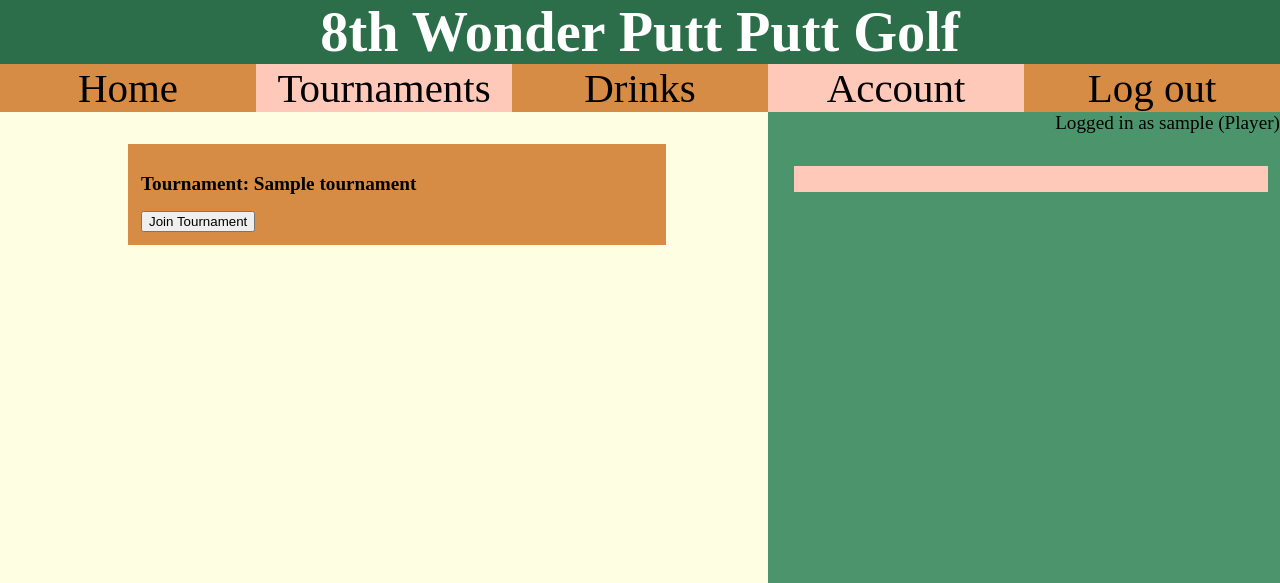
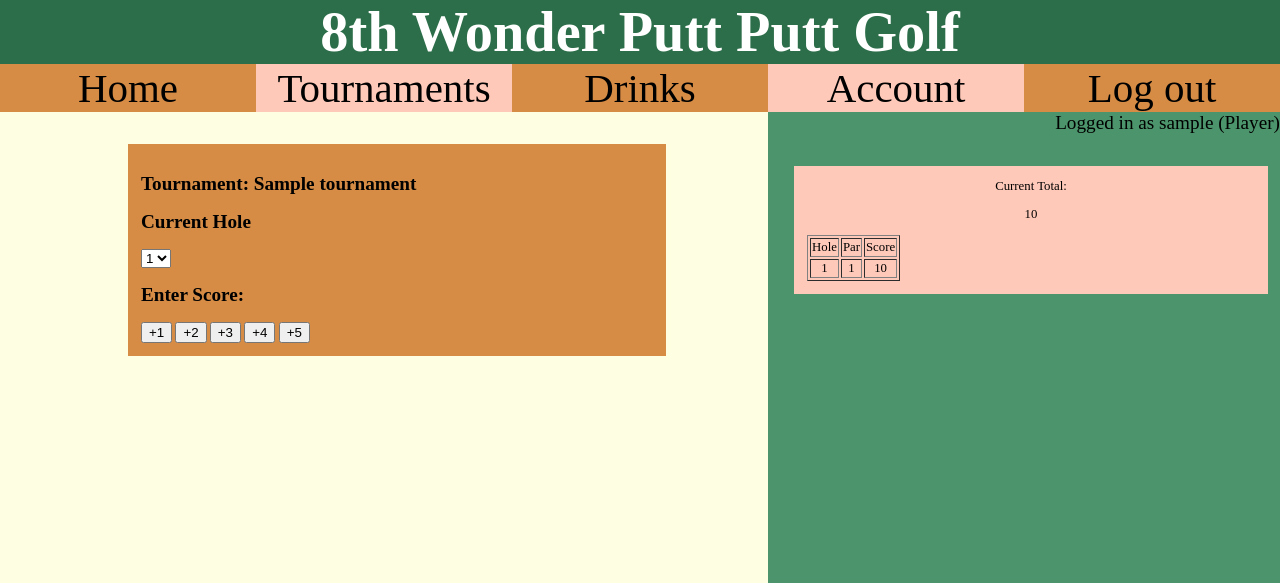
Before and after one commit to PokeGon/8th-Wonder, a Django app: a page that uses src/main/templates/navBar.html in a window 1280 px wide. Shown: the top 583 px of the page. Run offline with Django 3.2, Linux system fonts and the light colour scheme; a user stored in the database is signed in; tables that the repository leaves empty hold one stand-in row (values such as "Sample post").

Commit message:
Tournament updates

```diff
--- a/src/main/models.py
+++ b/src/main/models.py
@@ -161,7 +161,8 @@
 
 
 class Tournament(models.Model):
-    name = models.CharField(max_length=300, primary_key=True, unique=True)
+    id = models.AutoField(primary_key=True)
+    name = models.CharField(max_length=300, unique=True)
     date = models.DateField(unique=True)
     startTime = models.TimeField(default=datetime.time(9, 00))
     endTime = models.TimeField(default=datetime.time(14, 30))
--- a/src/main/views.py
+++ b/src/main/views.py
@@ -15,12 +15,13 @@
         tourney = Tournament.objects.get(name=tournamentName)
         nextHole = 1
         if request.method == "POST":
-            hole = Hole.objects.get(holeNumber=request.POST.get('hole'))
-            nextHole = int(request.POST.get('hole')) + 1
-            score = Score.objects.get(tournament=tourney, player=request.user.player, hole=hole)
             if request.POST.get('join'):
                 request.user.player.joinTournament(tourney)
-            elif request.POST.get('add_1'):
+            else:
+                hole = Hole.objects.get(holeNumber=request.POST.get('hole'))
+                nextHole = int(request.POST.get('hole')) + 1
+                score = Score.objects.get(tournament=tourney, player=request.user.player, hole=hole)
+            if request.POST.get('add_1'):
                 score.score = 1
                 score.save()
             elif request.POST.get('add_2'):
@@ -304,14 +305,23 @@
 
 
 def tournamentEdit(request, tournamentName):
+    # This functionality is developmental
     if request.method == "POST":
-
-        ...
+        tournamentUpdate = Tournament.objects.get(name=tournamentName)
+        tournamentUpdate.name = request.POST.get('tournamentName')
+        tournamentUpdate.date = request.POST.get('date')
+        tournamentUpdate.startTime = request.POST.get('startTime')
+        tournamentUpdate.endTime = request.POST.get('endTime')
+        for hole in Hole.objects.all():
+            if request.POST.get(hole.holeNumber):
+                tournamentUpdate.holes.add(hole)
+            else:
+                tournamentUpdate.holes.remove(hole)
     tourney = Tournament.objects.get(name=tournamentName)
     if request.user.user_type == 4 or (request.user.user_type == 2 and request.user.sponsor == tourney.sponsor):
         if request.method == "POST":
             ...
-        context = {"tournament": tourney, "holes": Hole.objects.filter()}
+        context = {"tournament": tourney, "holes": Hole.objects.filter(), "tournamentHoles": tourney.holes.filter()}
         return render(request, 'tournamentEdit.html', context)
     return redirect("tournamentInfo")
 
```
Also changed, not shown: src/main/templates/tournamentEdit.html (+6 -5 lines), src/main/migrations/0001_initial.py.
